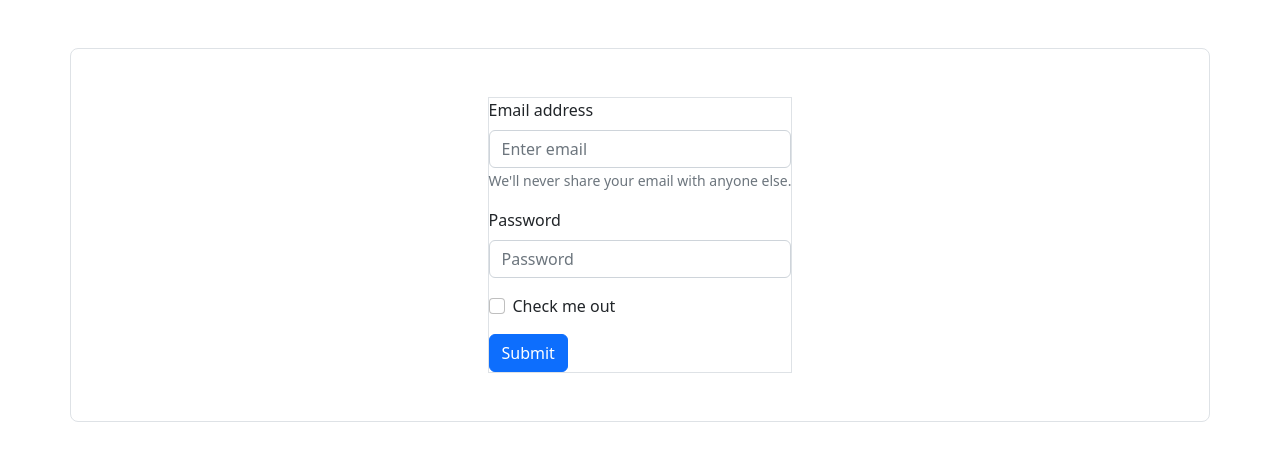
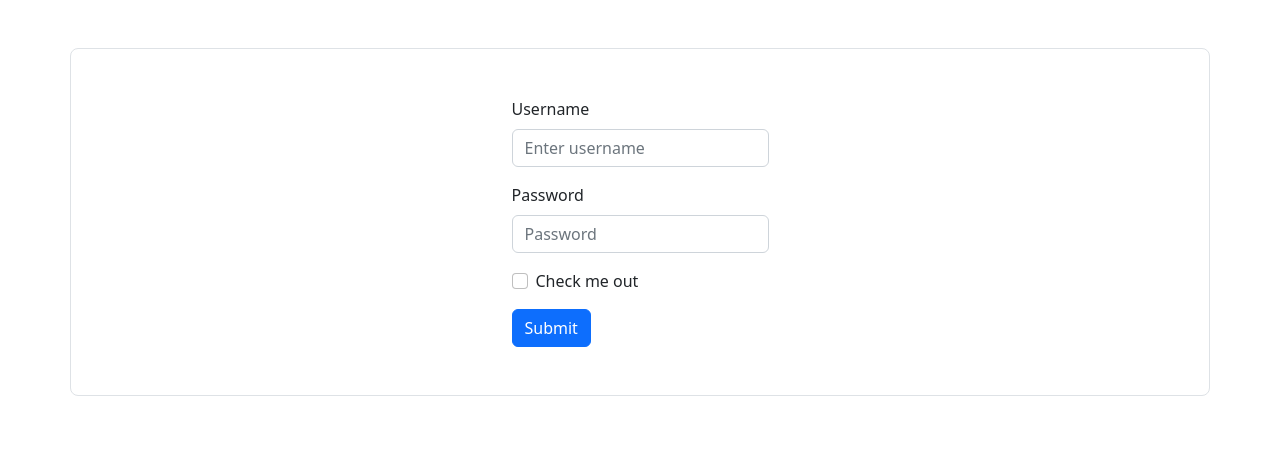
Before and after one commit to reannu123/BoredApp, a React (Create React App) app in the folder client/: page / in a window 1280 px wide. Shown: the top 460 px of the page. Built offline with nearby package versions, Linux system fonts and the light colour scheme.

Commit message:
Implemented login

```diff
--- a/client/package.json
+++ b/client/package.json
@@ -6,6 +6,7 @@
     "@testing-library/jest-dom": "^5.16.5",
     "@testing-library/react": "^13.4.0",
     "@testing-library/user-event": "^13.5.0",
+    "axios": "^0.27.2",
     "bootstrap": "^5.2.1",
     "react": "^18.2.0",
     "react-bootstrap": "^2.5.0",
--- a/client/src/App.js
+++ b/client/src/App.js
@@ -1,8 +1,11 @@
 import { Routes, Route } from "react-router-dom";
+import { useState } from "react";
 import Login from "./components/Login";
 import "bootstrap/dist/css/bootstrap.min.css";
 
 function App() {
+  const [user, setUser] = useState(null);
+
   return (
     <>
       <Login />
--- /dev/null
+++ b/client/src/api/axios.js
@@ -0,0 +1,11 @@
+import axios from "axios";
+
+const instance = axios.create({
+  baseURL: "http://localhost:5000",
+});
+
+const auth = axios.create({
+  baseURL: "http://localhost:4000",
+});
+
+export { instance, auth };
--- a/client/src/components/Login.js
+++ b/client/src/components/Login.js
@@ -1,30 +1,55 @@
 import { Alert, Container, Form, Button } from "react-bootstrap";
 import { useState } from "react";
+import { instance, auth } from "../api/axios";
 
 function Login() {
-  const [email, setEmail] = useState("");
+  const [username, setUsername] = useState("");
   const [password, setPassword] = useState("");
+
+  const [success, setSuccess] = useState(false);
 
   const handleSubmit = (e) => {
     e.preventDefault();
-    console.log(email, password);
+    console.log(username, password);
+    try {
+      const response = auth.post(
+        "/login",
+        JSON.stringify({ username, password }),
+        {
+          headers: { "Content-Type": "application/json" },
+          withCredentials: true,
+        }
+      );
+      console.log(response);
+      setSuccess(true);
+    } catch (e) {
+      console.log(e);
+    }
   };
 
   return (
     <>
+      {success ? (
+        <div>Success!</div>
+      ) : (
         <Container className="py-5 my-5 border rounded-3 d-flex align-items-center justify-content-center">
-        <Form className="border">
+          <Form onSubmit={handleSubmit}>
             <Form.Group className="mb-3" controlId="formBasicEmail">
-            <Form.Label>Email address</Form.Label>
-            <Form.Control type="email" placeholder="Enter email" />
-            <Form.Text className="text-muted">
-              We'll never share your email with anyone else.
-            </Form.Text>
+              <Form.Label>Username</Form.Label>
+              <Form.Control
+                type="username"
+                placeholder="Enter username"
+                onChange={(e) => setUsername(e.target.value)}
+              />
             </Form.Group>
 
             <Form.Group className="mb-3" controlId="formBasicPassword">
               <Form.Label>Password</Form.Label>
-            <Form.Control type="password" placeholder="Password" />
+              <Form.Control
+                type="password"
+                placeholder="Password"
+                onChange={(e) => setPassword(e.target.value)}
+              />
             </Form.Group>
             <Form.Group className="mb-3" controlId="formBasicCheckbox">
               <Form.Check type="checkbox" label="Check me out" />
@@ -34,6 +59,7 @@ function Login() {
             </Button>
           </Form>
         </Container>
+      )}
     </>
   );
 }
```
Also changed, not shown: 1 other file (tests, documents, lock files or other folders). Lines whose indentation alone changed are shown as unchanged.
